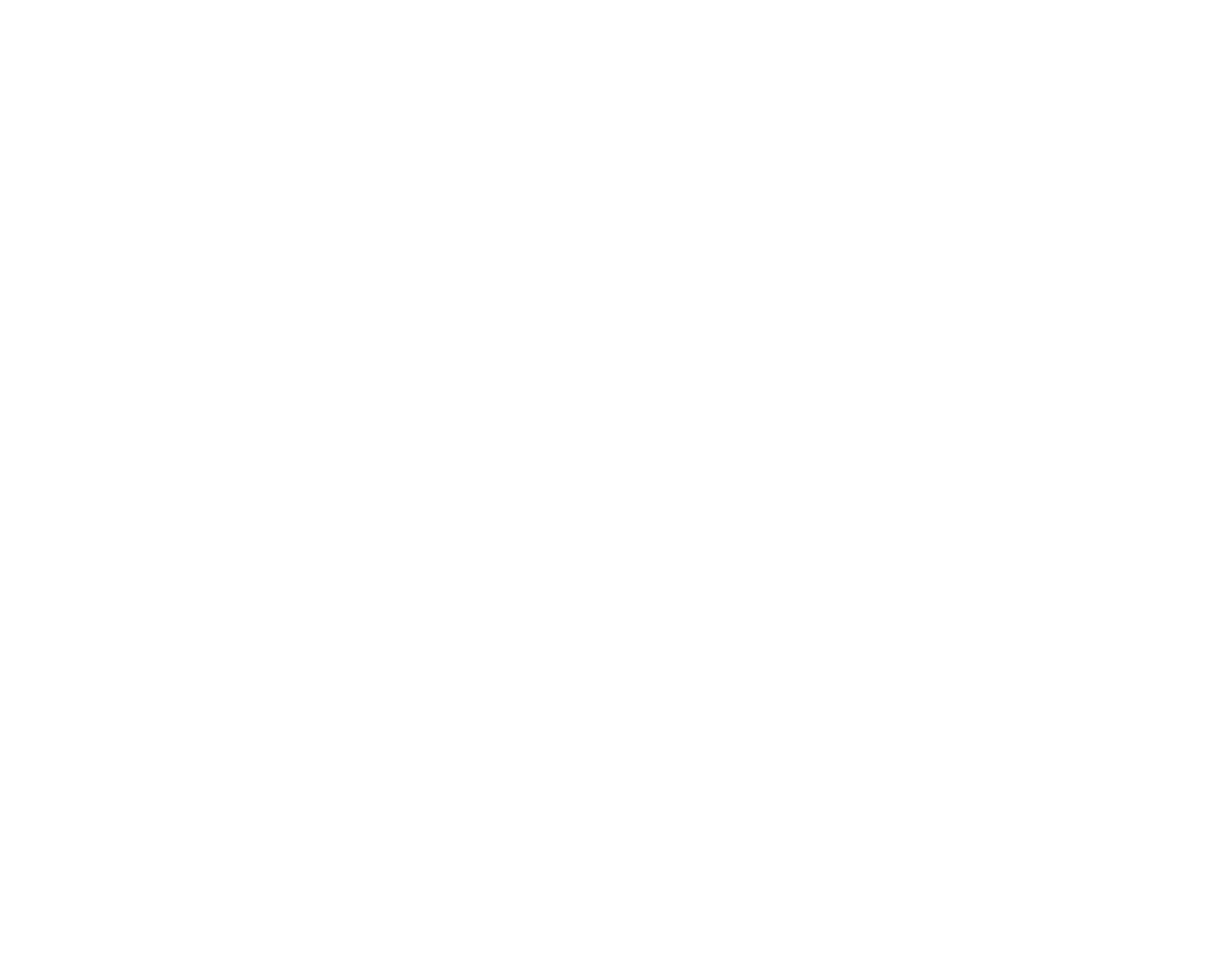
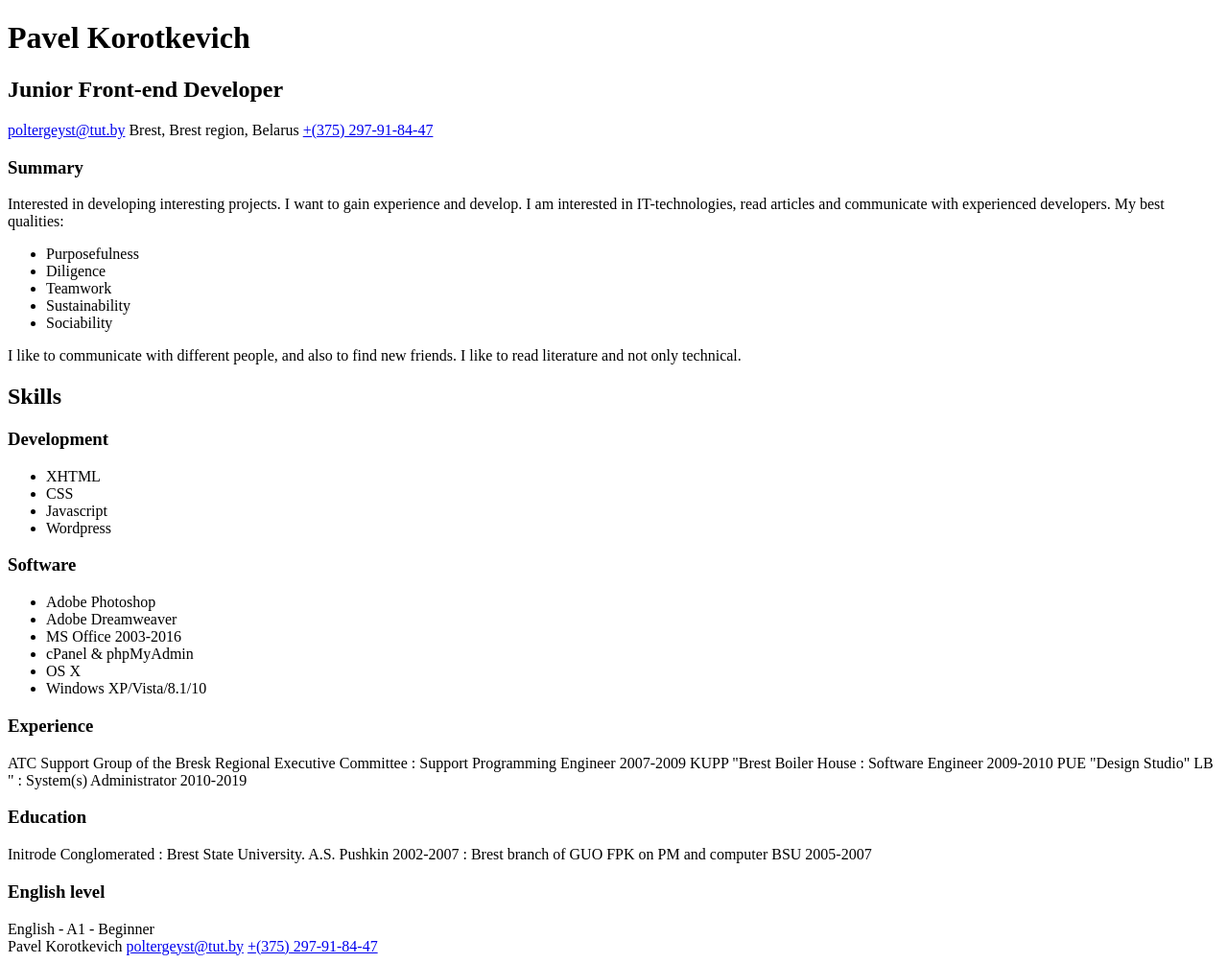
Before and after one commit to poltergeystroot/rsschool-2019Q1-cv-, a plain HTML site: page index.html in a window 1280 px wide. Shown: the whole page at 96% size. Before the commit the page ends 800 px from the top, so only its background shows below. Drawn offline with Linux system fonts and the light colour scheme.

Commit message:
add: text in index.html

```diff
--- a/index.html
+++ b/index.html
@@ -9,13 +9,73 @@
 </head>
 <body>
     <header>
-        <div></div>
+        <h1>Pavel Korotkevich</h1>
+        <h2> Junior Front-end Developer</h2>
+            <a href="poltergeyst@tut.by">poltergeyst@tut.by</a>
+            <span>Brest, Brest region, Belarus </span>
+            <a href="tel:+375297918447">+(375) 297-91-84-47</a>
     </header>
     <main>
+        <h3>Summary</h3>
+        <div style="summary">
+            <span>Interested in developing interesting projects. I want to gain experience and develop. I am interested in IT-technologies, read articles and communicate with experienced developers.</span>
+            <span>My best qualities:</span>
+            <ul>
+                <li>Purposefulness</li>
+                <li>Diligence</li>
+                <li>Teamwork</li>
+                <li>Sustainability</li>
+                <li>Sociability</li>
+            </ul>
+            <span>I like to communicate with different people, and also to find new friends. I like to read literature and not only technical.</span>
+        </div>
+        <div style="skills">
+            <h2>Skills</h2>
+            <h3>Development</h3>
+            <ul>
+                <li>XHTML</li>
+                <li>CSS</li>
+                <li>Javascript</li>
+                <li>Wordpress</li>
+            </ul>
+            <h3>Software</h3>
+            <ul>
+                <li>Adobe Photoshop</li>
+                <li>Adobe Dreamweaver</li>
+                <li>MS Office 2003-2016</li>
+                <li>cPanel & phpMyAdmin</li>
+                <li>OS X</li>
+                <li>Windows XP/Vista/8.1/10</li>
+            </ul>
+        </div>
+        <h3>Experience</h3>
+        <div style="experience">
+            <span>
+                    ATC Support Group of the Bresk Regional Executive Committee : Support Programming Engineer 2007-2009
 
+                    KUPP "Brest Boiler House : Software Engineer 2009-2010
+
+                    PUE "Design Studio" LB " : System(s) Administrator 2010-2019
+            </span>
+        </div>
+        <h3>Education</h3>
+        <div style="education">
+            <span>
+                    Initrode Conglomerated : Brest State University. A.S. Pushkin 2002-2007
+
+                    : Brest branch of GUO FPK on PM and computer BSU 2005-2007
+            </span>
+        </div>
+        <h3>English level</h3>
+        <div style="english-level">
+            <span>English - A1 - Beginner</span>
+        </div>
+        <footer>
+            <span>Pavel Korotkevich</span>
+            <a href="poltergeyst@tut.by">poltergeyst@tut.by</a>
+            <a href="tel:+375297918447">+(375) 297-91-84-47</a>
+        </footer>
     </main>
-    <footer>
 
-    </footer>
 </body>
 </html>
```
